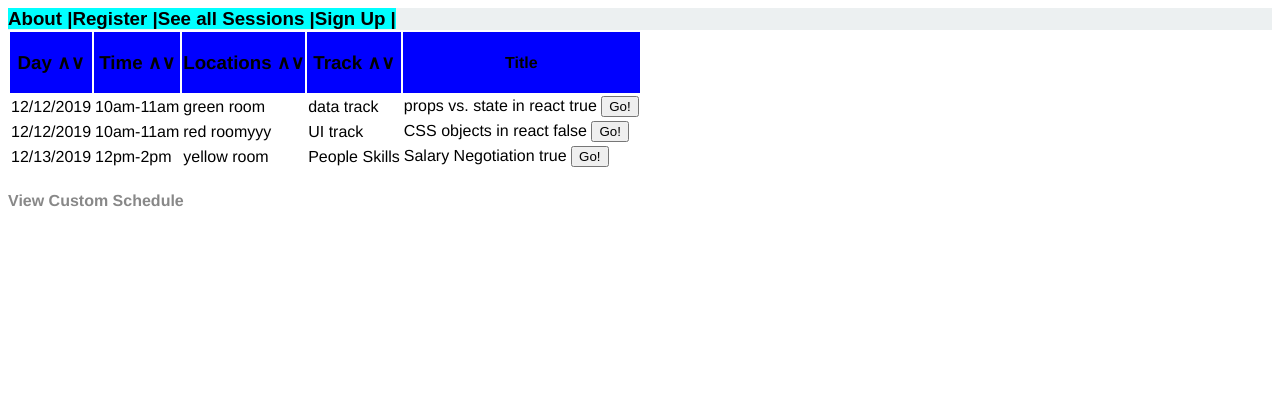
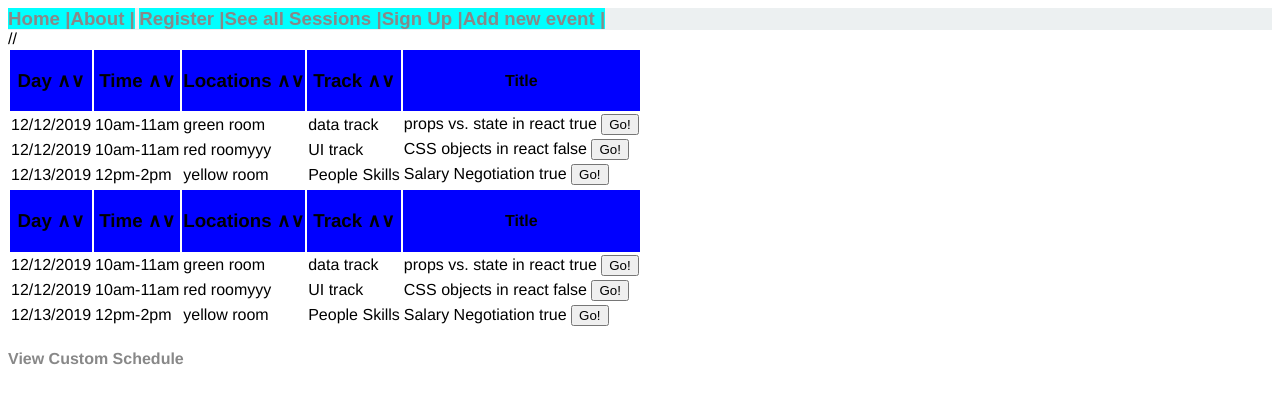
Before and after one commit to PerrySetGo/react-new-voices-site, a React app: page / in a window 1280 px wide. Shown: the top 404 px of the page. Built offline with nearby package versions, Linux system fonts and the light colour scheme.

Commit message:
added routing to new event form

```diff
--- a/package.json
+++ b/package.json
@@ -6,7 +6,8 @@
   "scripts": {
     "test": "echo \"Error: no test specified\" && exit 1",
     "start": "webpack-dev-server",
-    "lint": "eslint src/** src/**/**; exit 0"
+    "lint": "eslint src/** src/**/**; exit 0",
+    "lintfix": "eslint src/** src/**/** --fix; exit 0"
   },
   "author": "",
   "license": "ISC",
@@ -14,6 +15,7 @@
     "prop-types": "^15.5.10",
     "react": "^15.5.4",
     "react-dom": "^15.5.4",
+    "react-router-dom": "^4.0.0",
     "styled-jsx": "^2.2.6"
   },
   "devDependencies": {
--- a/src/components/App.jsx
+++ b/src/components/App.jsx
@@ -1,12 +1,14 @@
 import React from 'react'
 import HeaderBar from './HeaderBar'
 import Schedule from './Schedule'
+import NewEventForm from './NewEventForm'
 import Footer from './Footer'
+import { Switch, Route } from 'react-router-dom'
 
 function App(){
   return (
     <div>
-    <style jsx global>{`
+      <style jsx global>{`
       body {
         font-family: Helvetica;
       }
@@ -29,10 +31,14 @@ function App(){
 
 
       <HeaderBar/>
-      <Schedule/>
+      // <Schedule/>
+      <Switch>
+        <Route exact path='/' component = {Schedule} />
+        <Route path='/newevent' component = {NewEventForm} />
+      </Switch>
       <Footer/>
-      </div>
-    )
-  }
+    </div>
+  )
+}
 
-  export default App
+export default App
--- a/src/components/HeaderBar.jsx
+++ b/src/components/HeaderBar.jsx
@@ -1,5 +1,6 @@
 import React from 'react'
 import HeaderItem from './HeaderItem'
+import { Link } from 'react-router-dom'
 
 function HeaderBar(){
 
@@ -9,13 +10,15 @@ function HeaderBar(){
     width:'100%',
     textAlign: 'justify'
   }
-
+  //replace with JSX loop
   return(
     <div style={headerStyles}>
-      <HeaderItem title="About" />
-      <HeaderItem title="Register" />
-      <HeaderItem title="See all Sessions" />
-      <HeaderItem title="Sign Up" />
+      <Link to="/"><HeaderItem title="Home" /></Link>
+      <Link to="#"><HeaderItem title="About" /></Link>
+      <Link to="#">  <HeaderItem title="Register" /></Link>
+      <Link to="#"><HeaderItem title="See all Sessions" /></Link>
+      <Link to="#"><HeaderItem title="Sign Up" /></Link>
+      <Link to="/newevent"><HeaderItem title="Add new event" /></Link>
     </div>
   )
 }
--- /dev/null
+++ b/src/components/NewEventForm.jsx
@@ -0,0 +1,32 @@
+import React from 'react'
+
+function NewEventForm(){
+  return (
+    <div>
+      <form>
+        <input
+          type='date'
+          id='date'
+          placeholder='Date'/>
+        <input
+          type='time'
+          id='time'
+          placeholder='Time'/>
+        <input
+          type='text'
+          id='location'
+          placeholder='Location'/>
+        <input
+          type='text'
+          id='track'
+          placeholder='Track'/>
+        <input
+          type='text'
+          id='title'
+          placeholder='Title'/>
+      </form>
+    </div>
+  )
+}
+
+export default NewEventForm
--- a/src/components/Schedule.jsx
+++ b/src/components/Schedule.jsx
@@ -53,7 +53,7 @@ function Schedule(){
           <th>
             <ScheduleHeaderItemSort
               title = {scheduleHeaderItemSort.title}
-            key = {index}
+              key = {index} //why is this not getting picked up and causing an error?
             /></th>
         )}
         <th>Title</th>
--- a/src/index.jsx
+++ b/src/index.jsx
@@ -2,11 +2,14 @@ import React from 'react'
 import ReactDOM from 'react-dom'
 import App from './components/App'
 import { AppContainer } from 'react-hot-loader'
+import { HashRouter } from 'react-router-dom'
 
 const render = (Component) => {
   ReactDOM.render(
     <AppContainer>
-      <Component/>
+      <HashRouter>
+        <Component/>
+      </HashRouter>
     </AppContainer>,
     document.getElementById('react-app-root')
   )
```
Lines whose indentation alone changed are shown as unchanged.
